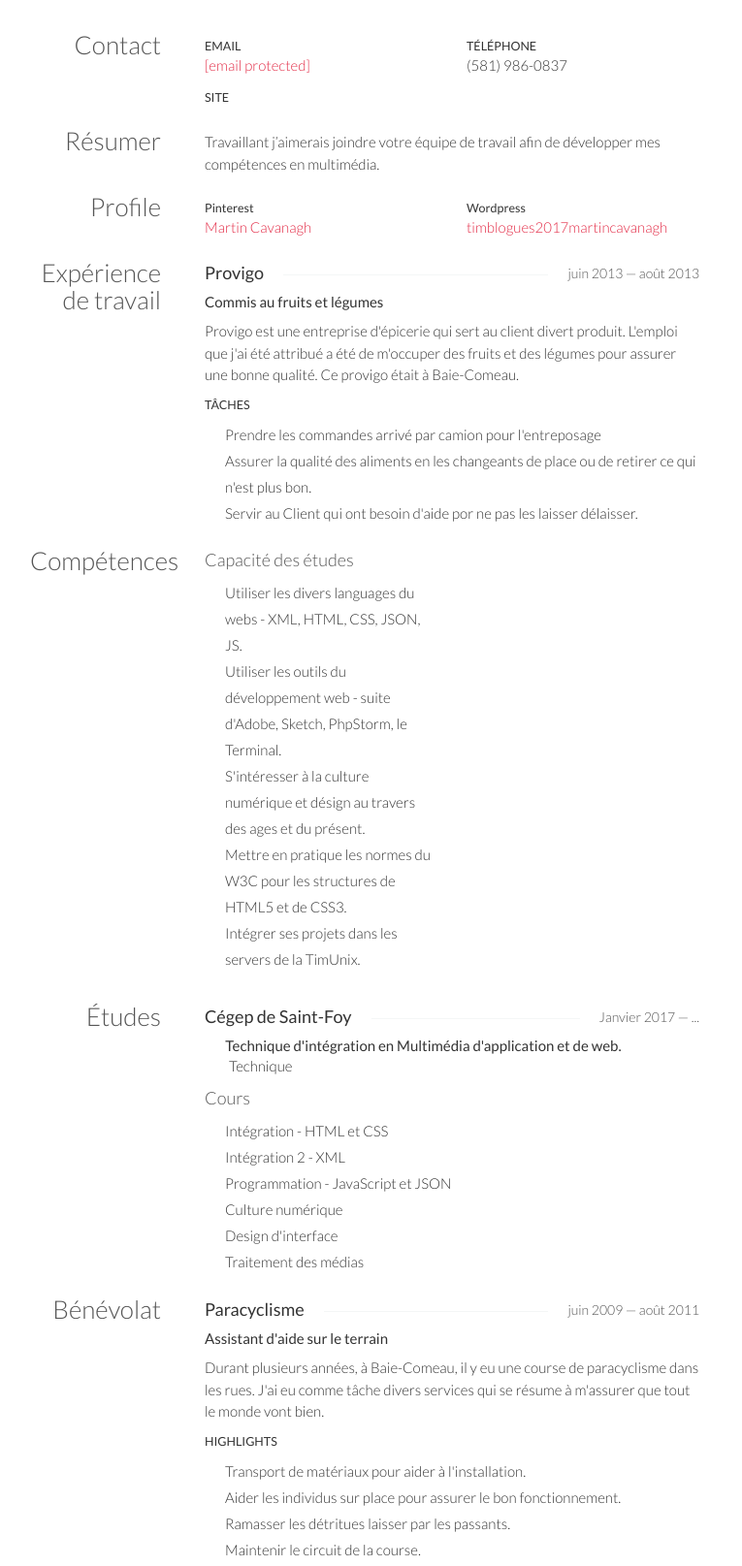
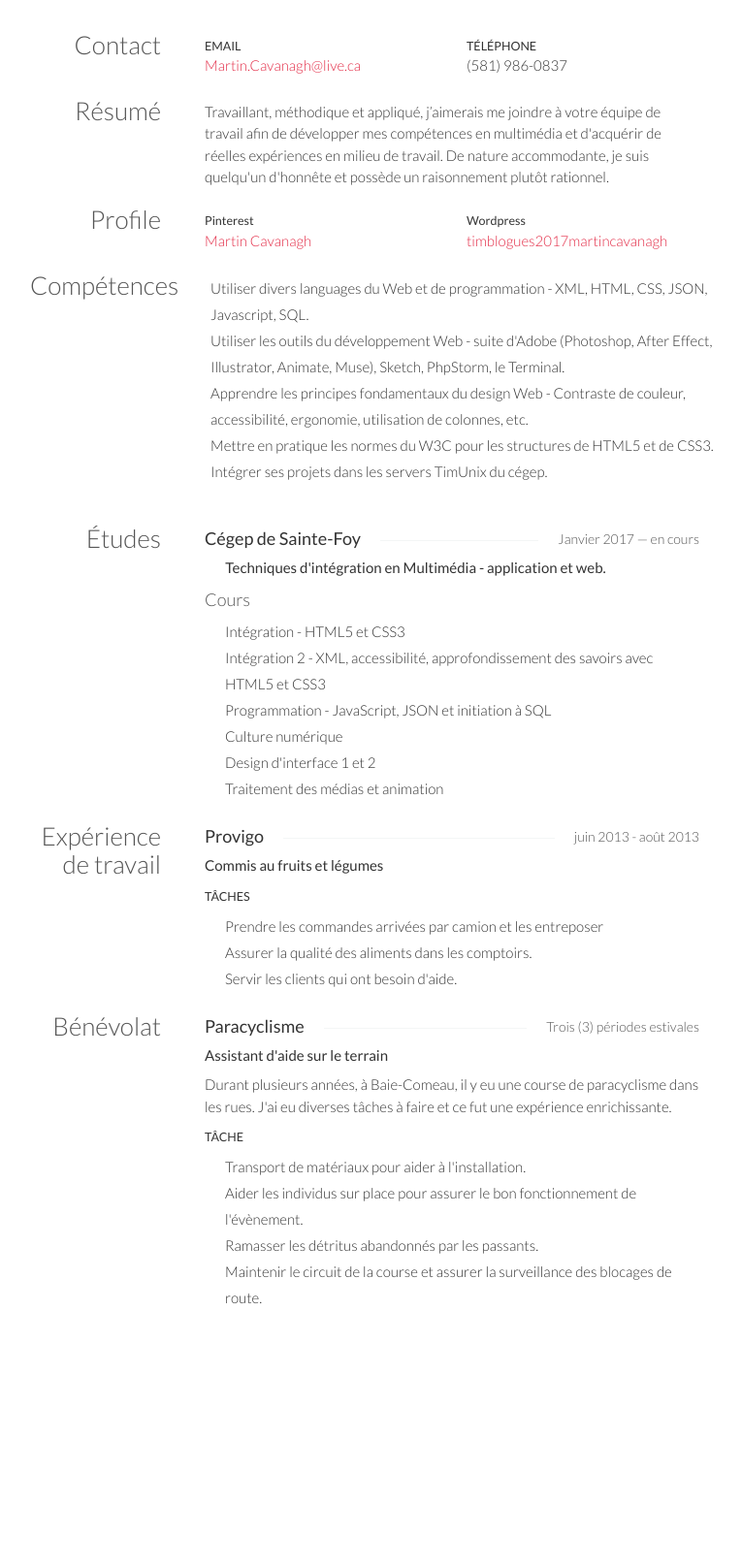
Before and after one commit to Martin-Cavanagh/Martin-Cavanagh.github.io, a plain HTML site: page cv/index.html in a window 1280 px wide. Shown: the part 140-1755 px from the top of the page at 97% size, without its empty margins (264-1029 px from the left). After the commit the page ends 1582 px from the top, so only its background shows below. Drawn offline with nearby package versions, Linux system fonts and the light colour scheme; some icons are missing.

Commit message:
correction du cv

```diff
--- a/cv/index.html
+++ b/cv/index.html
@@ -329,27 +329,21 @@
             <div class="row">
                 <div class="col-sm-6">
                     <strong>Email</strong>
-                    <div class="email"><a href="/cdn-cgi/l/email-protection" class="__cf_email__" data-cfemail="89c4e8fbfde0e7a7eae8ffe8e7e8eee1c9e5e0ffeca7eae8">[email&#160;protected]</a></div>
+                    <div class="email"><a href="mailto:Martin.Cavanagh@live.ca" class="__cf_email__">Martin.Cavanagh@live.ca</a></div>
                 </div>
                 <div class="col-sm-6">
                     <strong>Téléphone</strong>
                     <div class="phone">(581) 986-0837</div>
-                </div>
-                <div class="col-sm-6">
-                    <strong>Site</strong>
-                    <div class="website">
-                        <a href=""></a>
-                    </div>
                 </div>
             </div>
         </div>
     </section>
     <section id="about" class="row">
         <aside class="col-sm-3">
-            <h3>Résumer</h3>
+            <h3>Résumé</h3>
         </aside>
         <div class="col-sm-9">
-            <p>Travaillant j’aimerais joindre votre équipe de travail afin de développer mes compétences en multimédia.</p>
+            <p>Travaillant, méthodique et appliqué, j’aimerais me joindre à votre équipe de travail afin de développer mes compétences en multimédia et d'acquérir de réelles expériences en milieu de travail. De nature accommodante, je suis quelqu'un d'honnête et possède un raisonnement plutôt rationnel.</p>
         </div>
     </section>
     <section id="profiles" class="row">
@@ -381,56 +375,19 @@
             </div>
         </div>
     </section>
-    <section id="work" class="row">
-        <aside class="col-sm-3">
-            <h3>Expérience de travail</h3>
-        </aside>
-        <div class="col-sm-9">
-            <div class="row">
-                <div class="col-sm-12">
-                    <h4 class="strike-through">
-                        <span>Provigo</span>
-                        <span class="date">
-juin 2013 — août 2013
-</span>
-                    </h4>
-                    <div class="website pull-right">
-                        <a href=""></a>
-                    </div>
-                    <div class="position">
-                        Commis au fruits et légumes
-                    </div>
-                    <div class="summary">
-                        <p>Provigo est une entreprise d'épicerie qui sert au client divert produit. L'emploi que j'ai été attribué a été de m'occuper des fruits et des légumes pour assurer une bonne qualité. Ce provigo était à Baie-Comeau.</p>
-                    </div>
-                    <p>
-                        <strong>Tâches</strong>
-                    </p>
-                    <ul class="highlights">
-                        <li class="bullet">Prendre les commandes arrivé par camion pour l'entreposage</li>
-                        <li class="bullet">Assurer la qualité des aliments en les changeants de place ou de retirer ce qui n'est plus bon.</li>
-                        <li class="bullet">Servir au Client qui ont besoin d'aide por ne pas les laisser délaisser. </li>
-                    </ul>
-                </div>
-            </div>
-        </div>
-    </section>
     <section id="skills" class="row">
         <aside class="col-sm-3">
             <h3>Compétences</h3>
         </aside>
         <div class="col-sm-9">
             <div class="row">
-                <div class="col-sm-6">
-                    <div class="name">
-                        <h4>Capacité des études</h4>
-                    </div>
+                <div class="">
                     <ul class="keywords">
-                        <li>Utiliser les divers languages du webs - XML, HTML, CSS, JSON, JS.</li>
-                        <li>Utiliser les outils du développement web - suite d'Adobe, Sketch, PhpStorm, le Terminal.</li>
-                        <li>S'intéresser à la culture numérique et désign au travers des ages et du présent.</li>
+                        <li>Utiliser divers languages du Web et de programmation - XML, HTML, CSS, JSON, Javascript, SQL.</li>
+                        <li>Utiliser les outils du développement Web - suite d'Adobe (Photoshop, After Effect, Illustrator, Animate, Muse), Sketch, PhpStorm, le Terminal.</li>
+                        <li>Apprendre les principes fondamentaux du design Web - Contraste de couleur, accessibilité, ergonomie, utilisation de colonnes, etc.</li>
                         <li>Mettre en pratique les normes du W3C pour les structures de HTML5 et de CSS3.</li>
-                        <li>Intégrer ses projets dans les servers de la TimUnix.</li>
+                        <li>Intégrer ses projets dans les servers TimUnix du cégep.</li>
                     </ul>
                 </div>
                 <div class="col-sm-6">
@@ -449,26 +406,49 @@ juin 2013 — août 2013
             <div class="row">
                 <div class="col-sm-12">
                     <h4 class="strike-through">
-                        <span>Cégep de Saint-Foy</span>
+                        <span>Cégep de Sainte-Foy</span>
                         <span class="date">
-Janvier 2017 — ...
+Janvier 2017 — en cours
 </span>
                     </h4>
                     <div class="area">
-                        Technique d'intégration en Multimédia d'application et de web.
-                    </div>
-                    <div class="studyType">
-                        Technique
+                        Techniques d'intégration en Multimédia - application et web.
                     </div>
                     <h4>Cours</h4>
                     <ul class="courses">
-                        <li>Intégration - HTML et CSS</li>
-                        <li>Intégration 2 - XML</li>
-                        <li>Programmation - JavaScript et JSON</li>
+                        <li>Intégration - HTML5 et CSS3</li>
+                        <li>Intégration 2 - XML, accessibilité, approfondissement des savoirs avec HTML5 et CSS3</li>
+                        <li>Programmation - JavaScript, JSON et initiation à SQL</li>
                         <li>Culture numérique</li>
-                        <li>Design d'interface</li>
-                        <li>Traitement des médias</li>
-                        <li></li>
+                        <li>Design d'interface 1 et 2</li>
+                        <li>Traitement des médias et animation</li>
+
+                    </ul>
+                </div>
+            </div>
+        </div>
+    </section>
+    <section id="work" class="row">
+        <aside class="col-sm-3">
+            <h3>Expérience de travail</h3>
+        </aside>
+        <div class="col-sm-9">
+            <div class="row">
+                <div class="col-sm-12">
+                    <h4 class="strike-through">
+                        <span>Provigo</span>
+                        <span class="date"> juin 2013 - août 2013 </span>
+                    </h4>
+                    <div class="position">
+                        Commis au fruits et légumes
+                    </div>
+                    <p>
+                        <strong>Tâches</strong>
+                    </p>
+                    <ul class="highlights">
+                        <li class="bullet">Prendre les commandes arrivées par camion et les entreposer</li>
+                        <li class="bullet">Assurer la qualité des aliments dans les comptoirs.</li>
+                        <li class="bullet">Servir les clients qui ont besoin d'aide.</li>
                     </ul>
                 </div>
             </div>
@@ -483,9 +463,7 @@ Janvier 2017 — ...
                 <div class="col-sm-12">
                     <h4 class="strike-through">
                         <span>Paracyclisme</span>
-                        <span class="date">
-juin 2009 — août 2011
-</span>
+                        <span class="date"> Trois (3) périodes estivales </span>
                     </h4>
                     <div class="website pull-right">
                         <a href=""></a>
@@ -494,16 +472,16 @@ juin 2009 — août 2011
                         Assistant d'aide sur le terrain
                     </div>
                     <div class="summary">
-                        <p>Durant plusieurs années, à Baie-Comeau, il y eu une course de paracyclisme dans les rues. J'ai eu comme tâche divers services qui se résume à m'assurer que tout le monde vont bien.</p>
+                        <p>Durant plusieurs années, à Baie-Comeau, il y eu une course de paracyclisme dans les rues. J'ai eu diverses tâches à faire et ce fut une expérience enrichissante. </p>
                     </div>
                     <p>
-                        <strong>Highlights</strong>
+                        <strong>Tâche</strong>
                     </p>
                     <ul class="highlights">
                         <li class="bullet">Transport de matériaux pour aider à l'installation.</li>
-                        <li class="bullet">Aider les individus sur place pour assurer le bon fonctionnement.</li>
-                        <li class="bullet">Ramasser les détritues laisser par les passants.</li>
-                        <li class="bullet">Maintenir le circuit de la course.</li>
+                        <li class="bullet">Aider les individus sur place pour assurer le bon fonctionnement de l'évènement.</li>
+                        <li class="bullet">Ramasser les détritus abandonnés par les passants.</li>
+                        <li class="bullet">Maintenir le circuit de la course et assurer la surveillance des blocages de route.</li>
                     </ul>
                 </div>
             </div>
```
